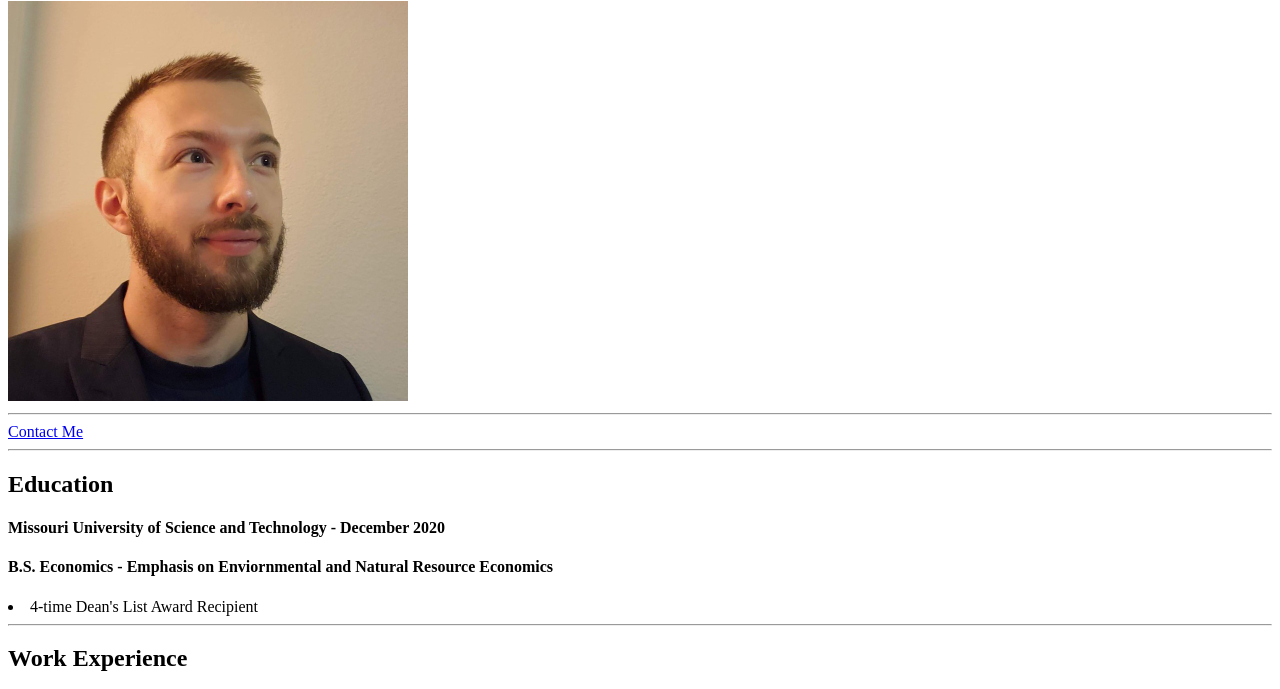
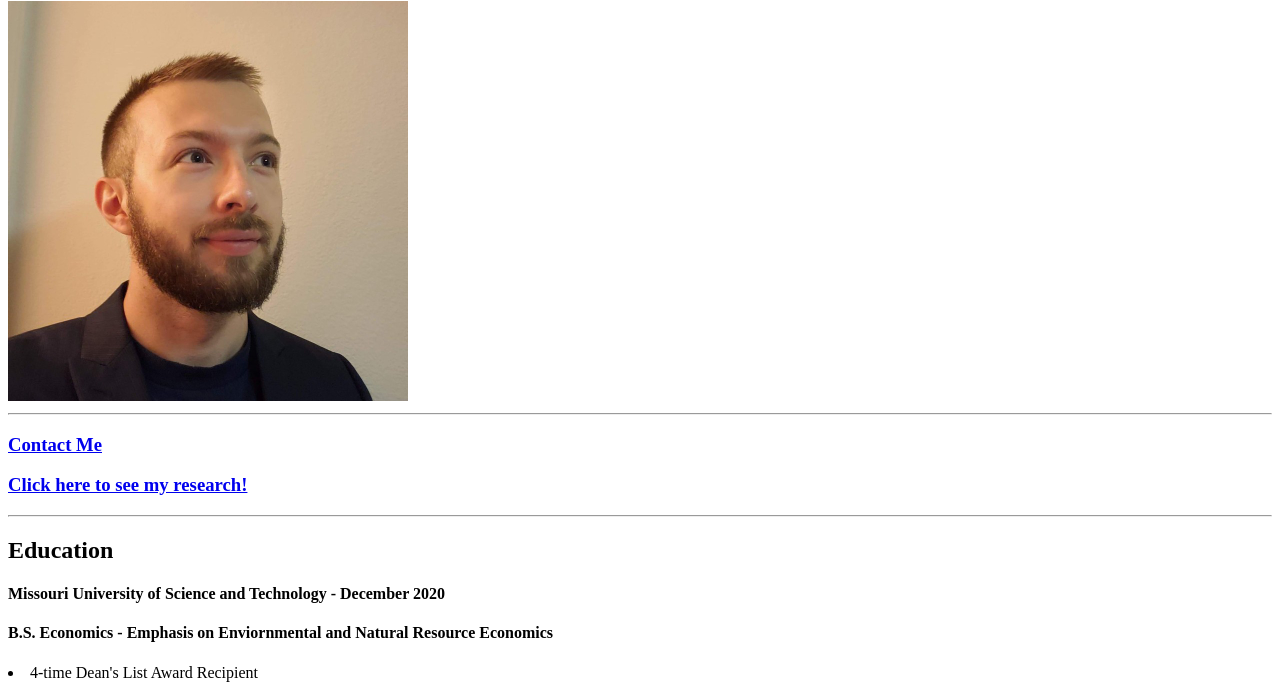
Before and after one commit to JordanLeeAtkinson/Resume, a plain HTML site: page index.html in a window 1280 px wide. Shown: the part 79-768 px from the top of the page. Drawn offline with Linux system fonts and the light colour scheme.

Commit message:
Update index.html

```diff
--- a/index.html
+++ b/index.html
@@ -11,7 +11,8 @@
     <a><img src="./assets/images/me.jpg" height="400" alt="Picture of Jordan Atkinson"></a>
 
     <hr>
-    <a href="./public/contact.html">Contact Me</a>
+    <h3><a href="./public/contact.html">Contact Me</a></h3>
+    <h3><a href="https://papers.ssrn.com/sol3/papers.cfm?abstract_id=4072000">Click here to see my research!</a></h3>
     <hr>
 
     <h2>Education</h2>
```
